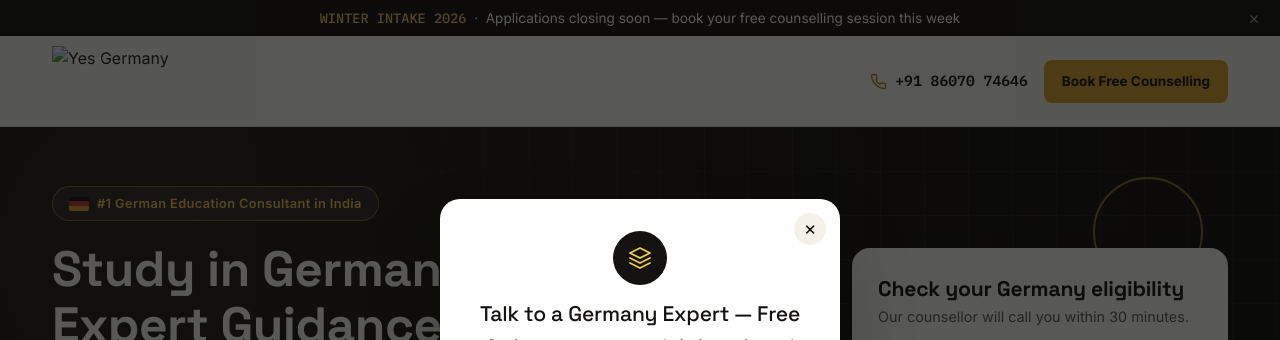
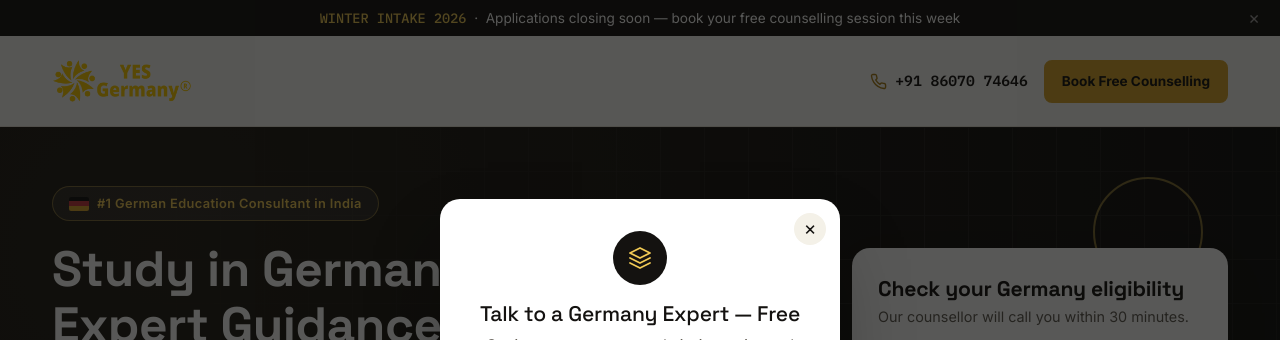
Before and after one commit to jyotsnaStealth/yesGermany, a plain HTML site: page index.html in a window 1280 px wide. Shown: the top 340 px of the page. Drawn offline with nearby package versions, Linux system fonts and the light colour scheme.

Commit message:
feat: update site logo to local images directory

```diff
--- a/index.html
+++ b/index.html
@@ -1827,7 +1827,7 @@
     <div class="container d-flex align-items-center justify-content-between">
       <a href="#top" class="yg-logo-lockup">
         <img
-          src="../../../.gemini/antigravity-ide/brain/a84d7518-bddd-44a4-ba53-fbd1667c7bd3/media__1784875051574.png"
+          src="images/logo.png"
           alt="Yes Germany" class="yg-logo-img">
       </a>
       <div class="d-flex align-items-center gap-3">
```
Also changed, not shown: images/logo.png (added).
